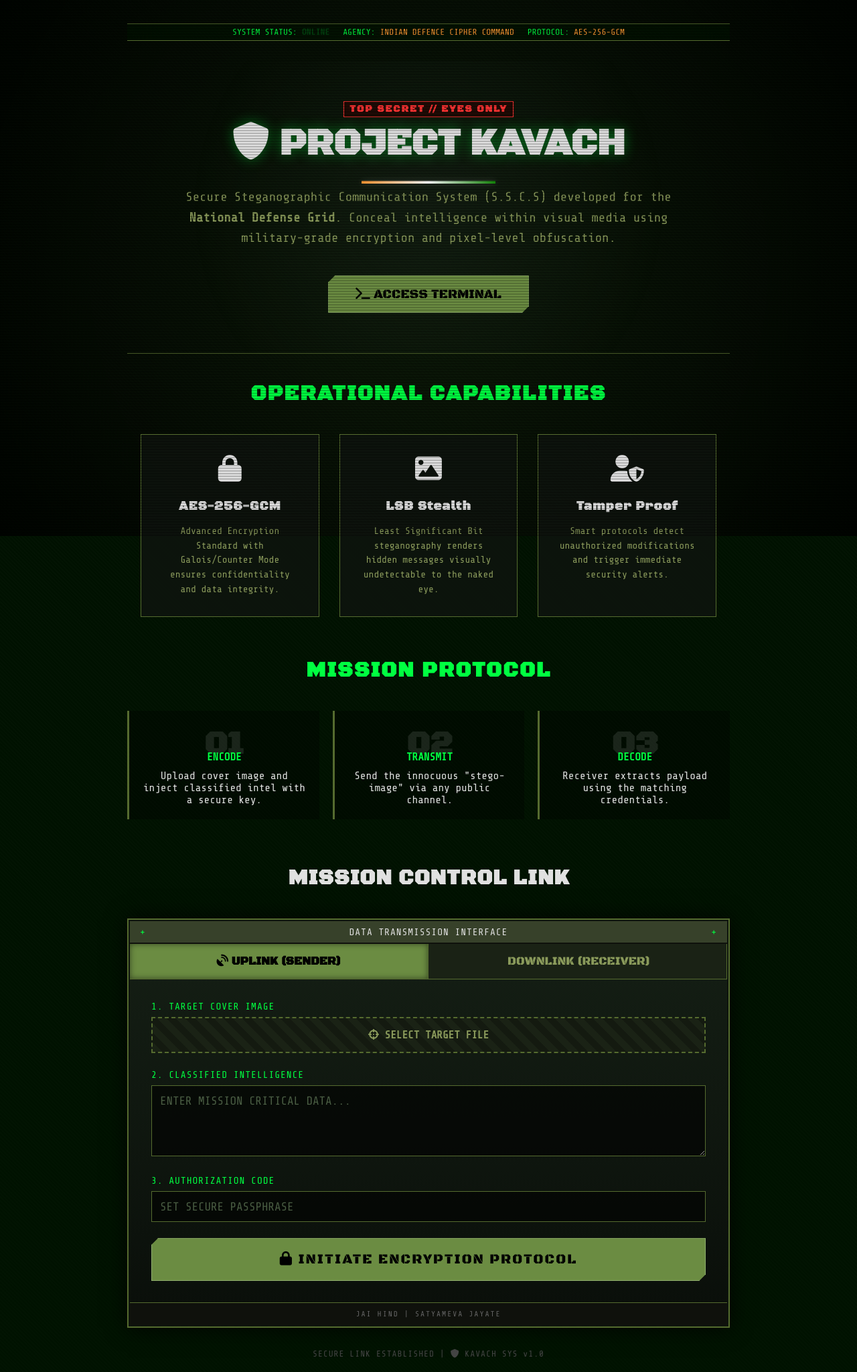
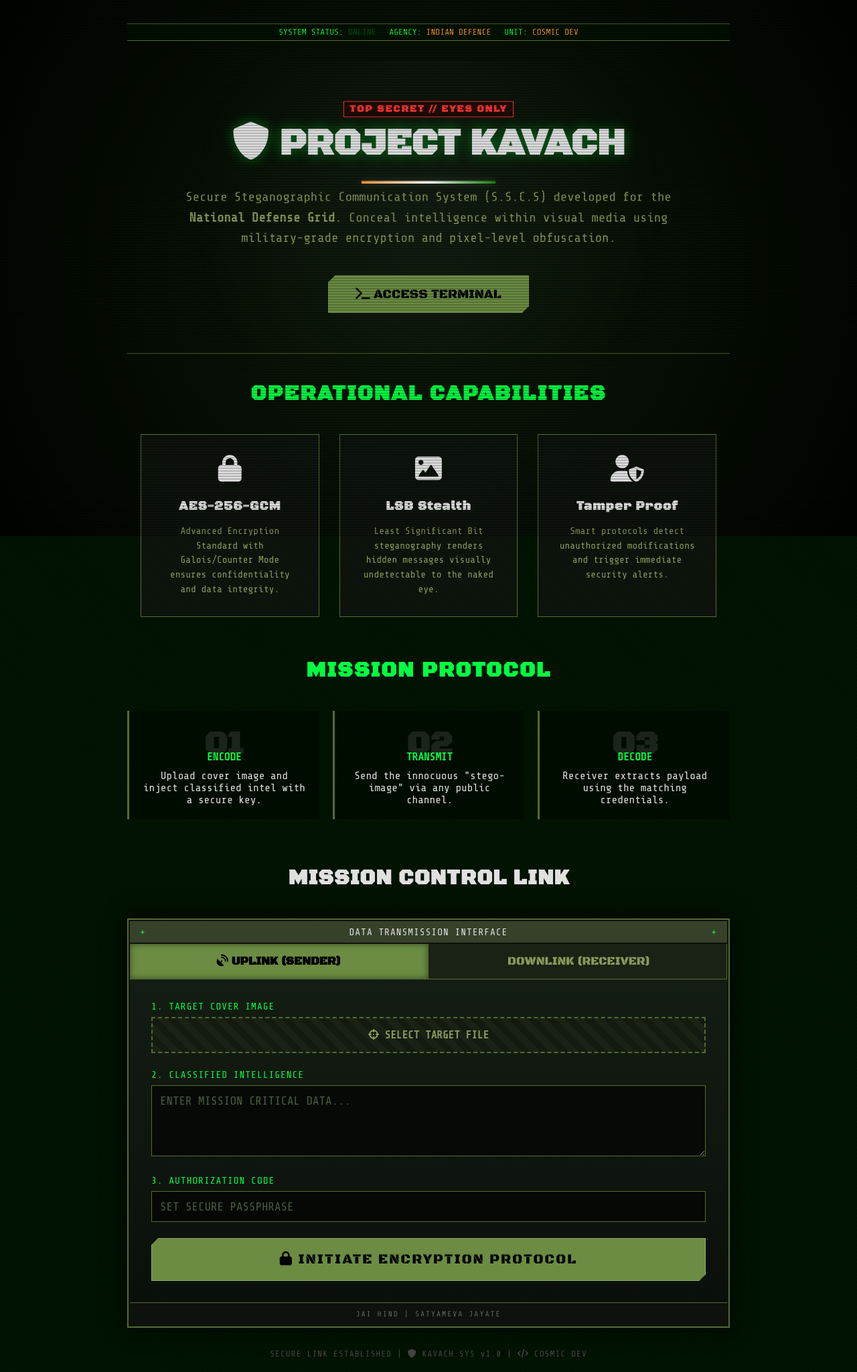
Before and after one commit to gudimetlasanthosh16-png/gemini-hackathon, a Flask app: page / in a window 1280 px wide. Shown: the whole page at 67% size. Run offline with Flask 3, Linux system fonts and the light colour scheme.

Commit message:
Add Team Cosmic Dev branding to UI

```diff
--- a/templates/index.html
+++ b/templates/index.html
@@ -20,8 +20,8 @@
         <!-- Navbar / Status Bar -->
         <div class="status-panel" style="margin-bottom: 30px;">
             <span>SYSTEM STATUS: <span class="blink">ONLINE</span></span>
-            <span>AGENCY: <span class="highlight">INDIAN DEFENCE CIPHER COMMAND</span></span>
-            <span>PROTOCOL: <span class="highlight">AES-256-GCM</span></span>
+            <span>AGENCY: <span class="highlight">INDIAN DEFENCE</span></span>
+            <span>UNIT: <span class="highlight">COSMIC DEV</span></span>
         </div>
 
         <!-- Hero Section -->
@@ -208,7 +208,8 @@
         </div>
 
         <footer>
-            <p>SECURE LINK ESTABLISHED | <i class="fas fa-shield-alt"></i> KAVACH SYS v1.0</p>
+            <p>SECURE LINK ESTABLISHED | <i class="fas fa-shield-alt"></i> KAVACH SYS v1.0 | <i class="fas fa-code"></i>
+                COSMIC DEV</p>
         </footer>
     </div>
 
```
